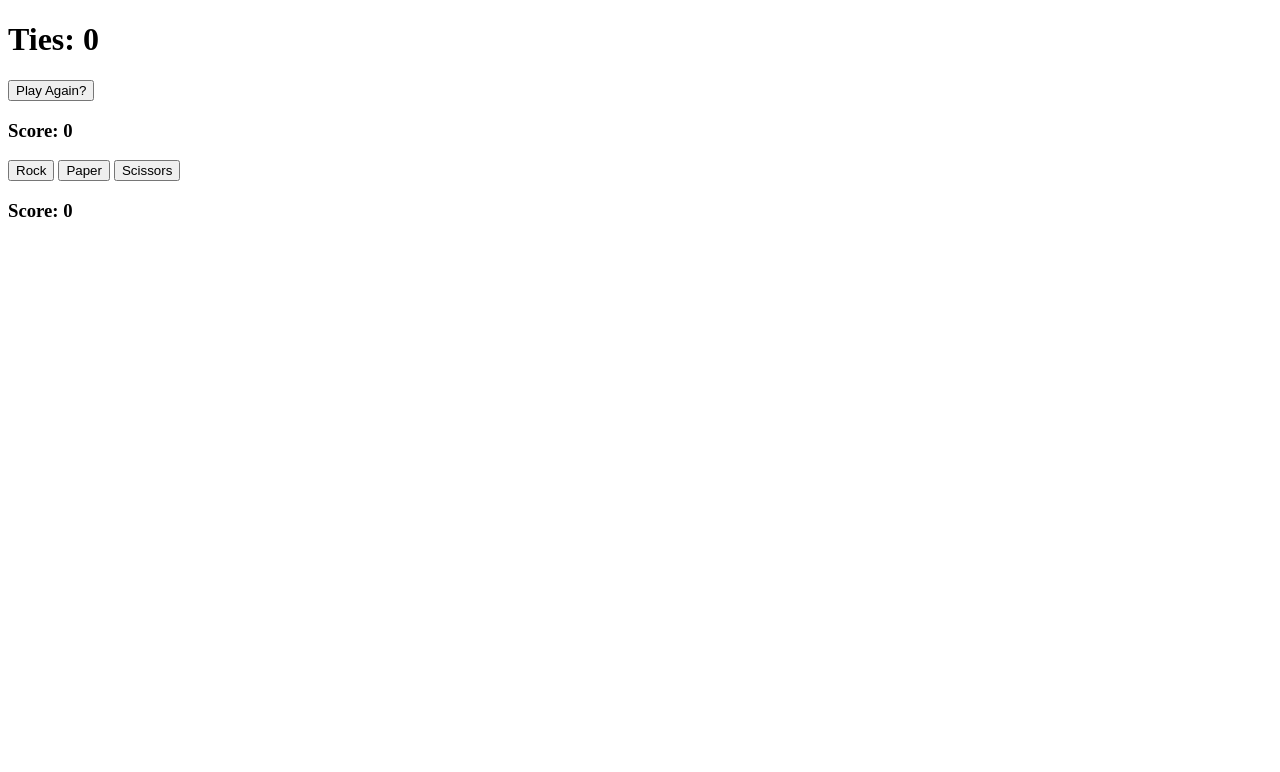
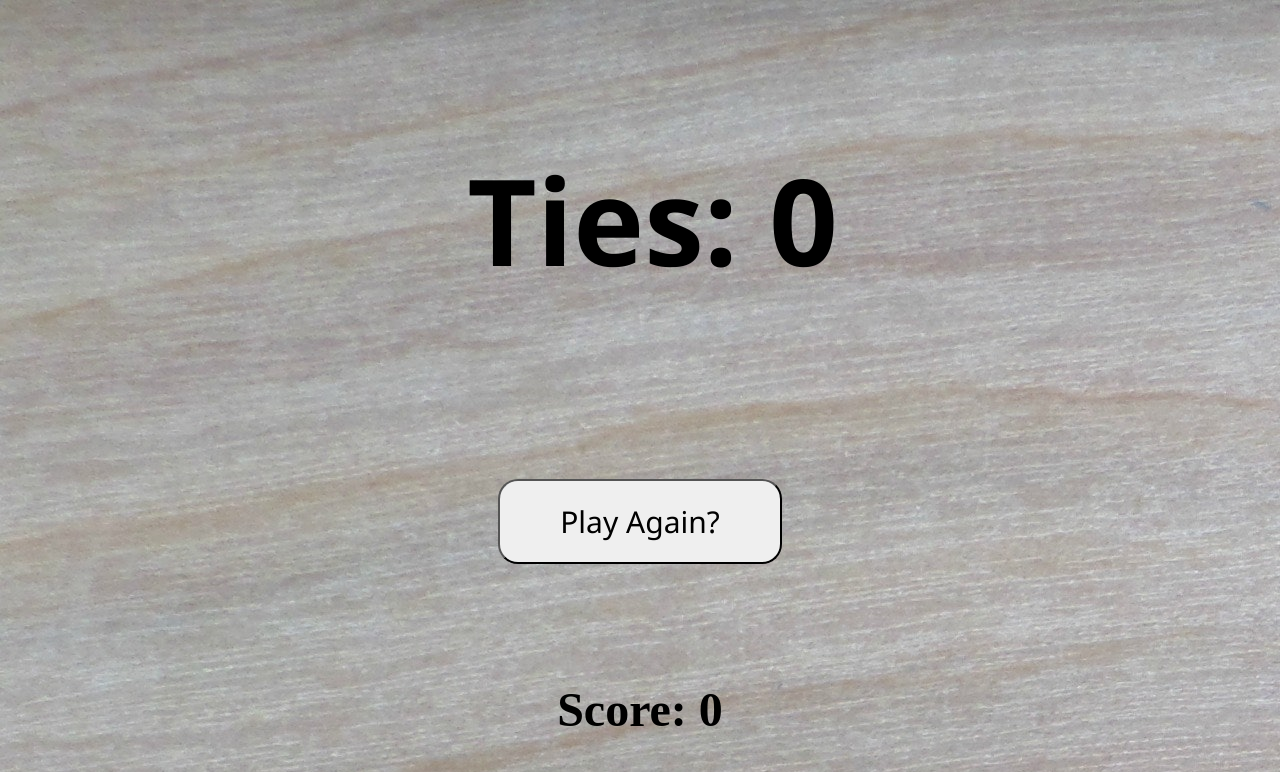
Before and after one commit to JakeMoretz/Rock-Paper-Scissors, a plain HTML site: page index.html in a window 1280 px wide. Shown: the top 772 px of the page. Drawn offline with Linux system fonts and the light colour scheme.

Commit message:
fixed bug in js file, added some styles also

```diff
--- a/index.html
+++ b/index.html
@@ -6,6 +6,7 @@
     <meta name="viewport" content="width=device-width, initial-scale=1.0">
     <link rel="stylesheet" href="style.css">
     <title>Rock Paper Scissors with UI</title>
+
 </head>
 <body>
     <div class="score">
@@ -13,7 +14,7 @@
     </div>
     <div class="winnerDiv">
         <h1 class="winner"></h1>
-        <button class="reset" onclick="resetGame()">Play Again?</button>
+        <div class="btn"><button class="reset" onclick="resetGame()">Play Again?</button></div>
     </div>
     <div class="playerSection">
         <h3 class="playerChoice"></h3>
--- a/index.js
+++ b/index.js
@@ -38,26 +38,30 @@ function playRound(playerChoice) {
     tallyWins();
     displayRound(playerChoice, computerChoice, winner);
     wins = checkWins();
-     if(wins == 5) {
+     if(wins === 5) {
         displayEnd()
      }
 }
 
+
+
 function displayEnd() {
-    let playerWins = winners.filter((item) => item == "player").length;
+
+    const playerWins = winners.filter((item) => item == "Player").length;
+    const computerWins = winners.filter((item) => item == "Computer").length;
     if (playerWins == 5){
-        document.querySelector('.winner').textContent = 'you won 5 times, Congrats!'
-    } else {
-        document.querySelector('.winner').textContent = 'Sorry, the computer won 5 times'
+         document.querySelector('.winner').textContent = 'You won 5 times, Congrats!'
+    } else if (computerWins == 5){
+         document.querySelector('.winner').textContent = 'Sorry, the computer won 5 times.'
     }
-    document.querySelector('.reset').style.display = "flex"
+         document.querySelector('.reset').style.display = "flex"
 
 }
 
 
 
 function displayRound (playerChoice, computerChoice, winner) {
-    document.querySelector('.playerChoice').textContent = `you chose: ${playerChoice.charAt(0).toUpperCase() + playerChoice.slice(1)}`
+    document.querySelector('.playerChoice').textContent = `You Chose: ${playerChoice.charAt(0).toUpperCase() + playerChoice.slice(1)}`
     document.querySelector('.computerChoice').textContent = `The Computer chose: ${computerChoice.charAt(0).toUpperCase() + computerChoice.slice(1)}`
     document.querySelector('.winner').textContent = `Round winner: ${winner}`
 }
@@ -66,8 +70,8 @@ function tallyWins() {
     const playerWins = winners.filter((item) => item == "Player").length;
     const computerWins = winners.filter((item) => item == "Computer").length;
     const ties = winners.filter((item) => item == "Tie").length;
-    document.querySelector('.playerScore').textContent = `Score: ${playerWins}`
-    document.querySelector('.computerScore').textContent = `Score: ${computerWins}`
+    document.querySelector('.playerScore').textContent = `Your Score: ${playerWins}`
+    document.querySelector('.computerScore').textContent = `Computer Score: ${computerWins}`
     document.querySelector('.ties').textContent = `Ties: ${ties}`
 }
 
@@ -90,7 +94,7 @@ function checkWinner(choice1, choice2){
     (choice1 === 'paper' && choice2 === 'rock') ||
     (choice1 === 'scissors' && choice2 === 'paper')
     ){
-        return 'Player';
+        return 'You Won!';
     } else {
         return 'Computer';
     }
--- a/style.css
+++ b/style.css
@@ -0,0 +1,69 @@
+body {
+    background: url('img/background.jpg');
+}
+
+.score {
+    text-align: center;
+    font-size: 3em;
+    margin-top: 150px;
+    margin: 0;
+    padding: 50px
+}
+
+.winnerDiv {
+    text-align: center;
+}
+
+.reset {
+    margin: 20px;
+    padding: 20px 60px;
+    font-size: 30px;
+    border-radius: 20px;
+    font-family: 'Segoe UI', Tahoma, Geneva, Verdana, sans-serif;
+}
+
+.btn {
+    display: flex;
+    justify-content: center;
+
+}
+
+.btn:hover {
+    opacity: 0.6}
+
+h1 {
+    font-size: 2.5em;
+    font-family: 'Segoe UI', Tahoma, Geneva, Verdana, sans-serif;
+    font-weight: 900;
+    padding-left: 25px;
+}
+
+.playerSection {
+    padding-top: 50px;
+    padding-bottom: 50px;
+    text-align: center;
+    align-items: center;
+    height: auto;
+}
+
+.button {
+    margin: 50px;
+    padding: 20px 80px;
+    font-size: 40px;
+    border-radius: 20px;
+    font-family: 'Segoe UI', Tahoma, Geneva, Verdana, sans-serif;
+}
+
+.button:hover {
+    opacity: 0.6}
+
+.computerSelection {
+   text-align: center;
+   height:auto;
+   padding-top: 60px;
+}
+
+h3 {
+    font-size: 3em;
+
+}
```
Also changed, not shown: img/background.jpg (added).
